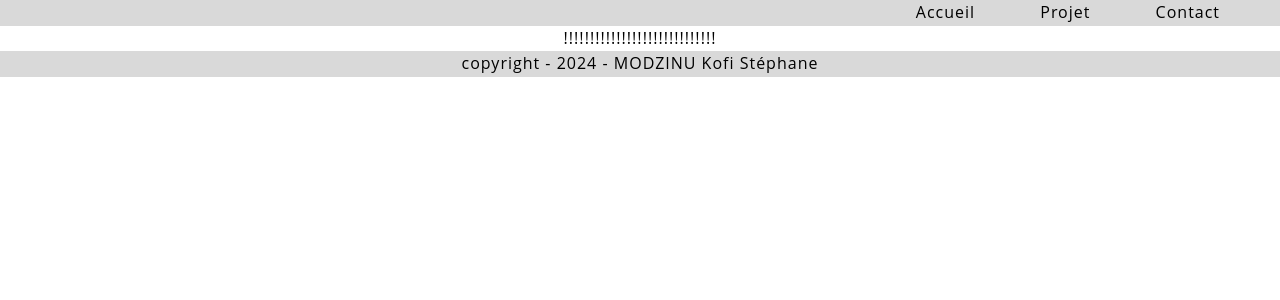
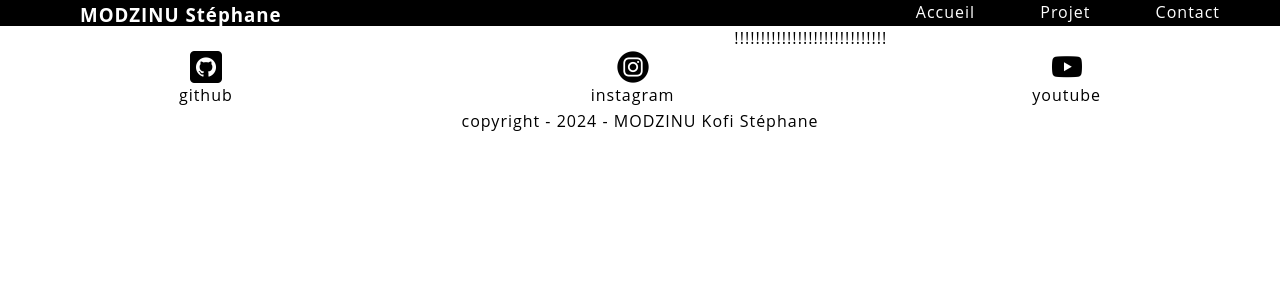
Before and after one commit to Stephanemdz/portfolio_mdz, a PHP site: page /projet.html in a window 1280 px wide. Shown: the top 300 px of the page. Run offline with PHP 8.4, Linux system fonts and the light colour scheme.

Commit message:
changement portfolio

```diff
--- a/CSS/main.css
+++ b/CSS/main.css
@@ -5,15 +5,21 @@
 .navbar a{
     text-align: start;
     margin-right: 60px;
+    color: white;
 }
 .navbar nav{
     text-align: end;
     /* margin-right: 60px; */
-    background-color: #D9D9D9;
+    background-color: black;
 }
-.accueil ul {
+.navbar h3{
+    color: white;
+    float: left;
+    margin-left: 80px;
+}
+.contact ul {
     display: flex;
-    justify-content: center;
+    justify-content: space-around;
 }
 .accueil ul li{
 margin-right: 50px;
@@ -22,13 +28,18 @@
     margin:  10px;
     width: 60%;
 }
-/* .accueileft{
-    float: left;
+footer{
+    background-color: none;
 }
-.imgme{
-    float: right;
-} */
-
-footer{
-    background-color: #D9D9D9;
+.itic {
+    background-color: none;
 }
+.univ-lille{
+    background-color: none;
+}
+.CL{
+    background-color: none;
+}
+.interet ul{
+    display: flex;
+}
--- a/CSS/reset.css
+++ b/CSS/reset.css
@@ -45,7 +45,6 @@
     display: inline-block;
     vertical-align: middle;
     object-fit: cover;
-
   }
     button {
     border:0 ;
--- a/projet.html
+++ b/projet.html
@@ -1,5 +1,5 @@
 <!DOCTYPE html>
-<html lang="en">
+<html lang="fr">
 <head>
     <meta charset="UTF-8">
     <meta name="viewport" content="width=device-width, initial-scale=1.0">
@@ -10,14 +10,22 @@
 <body>
     <section class="navbar">
         <nav>
-            <a href="#">Accueil</a>
-            <a href="#">Projet</a>
+            <h3><a href="#">MODZINU Stéphane</a></h3>
+            <a href="index.html">Accueil</a>
+            <a href="projet.html">Projet</a>
             <a href="#">Contact</a>
         </nav>
     </section>
     <section class="Projet">
         !!!!!!!!!!!!!!!!!!!!!!!!!!!!!
     </section>
+    <section class="contact">
+        <ul>
+            <li><img src="/FAVICON/GITHUB.png" alt="github"><br>github</li>
+            <li><img src="/FAVICON/INSTAGRAM.png" alt="instagram"><br>instagram</li>
+            <li><img src="/FAVICON/YOUTUBE.png" alt="youtube"><br>youtube</li>
+        </ul>
+    </section>
     <footer>
         copyright - 2024 - MODZINU Kofi Stéphane
     </footer>
```
Also changed, not shown: index.html (+11 -11 lines).
